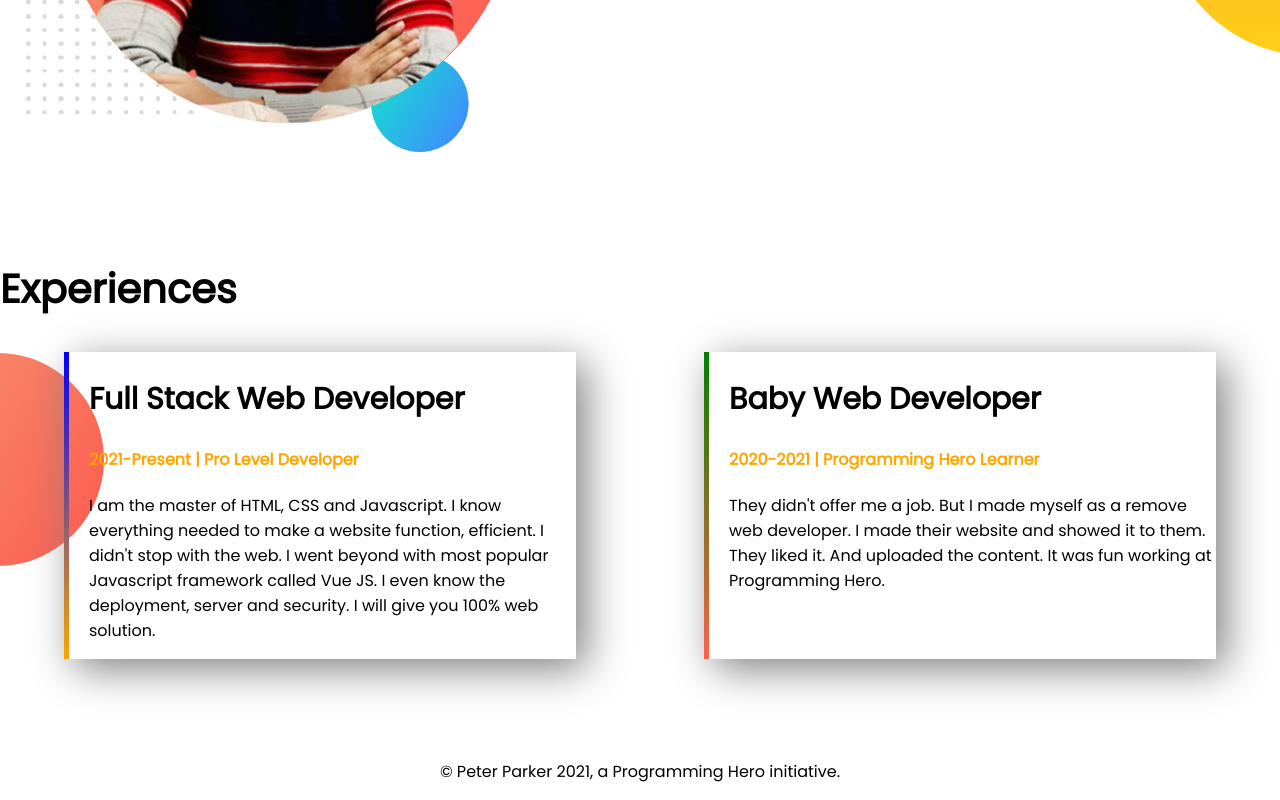
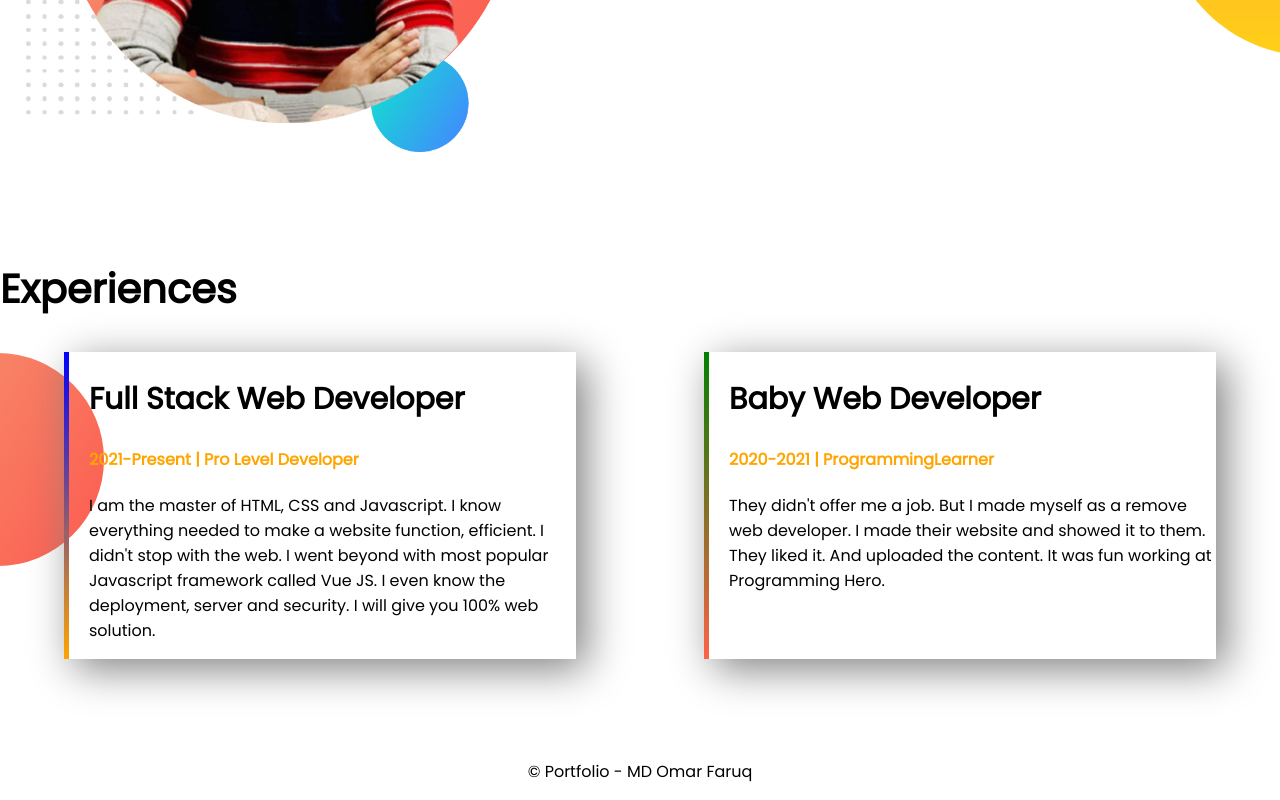
Before and after one commit to OmarFaruqJibon/Portfolio, a plain HTML site: page index.html in a window 1280 px wide. Shown: the part 959-1759 px from the top of the page. Drawn offline with Linux system fonts and the light colour scheme.

Commit message:
some changes

```diff
--- a/index.html
+++ b/index.html
@@ -67,7 +67,7 @@
 
                     <div id="baby-dev" class="exp-item">
                         <h2>Baby Web Developer</h2>
-                        <h4>2020-2021 | Programming Hero Learner</h4>
+                        <h4>2020-2021 | ProgrammingLearner</h4>
                         <p>They didn't offer me a job. But I made myself as a remove web developer. I made their website
                             and showed it to them. They liked it. And uploaded the content. It was fun working at
                             Programming Hero.</p>
@@ -76,7 +76,7 @@
     </section>
 
     <footer>
-        <p>© Peter Parker 2021, a Programming Hero initiative.</p>
+        <p>© Portfolio - MD Omar Faruq</p>
     </footer>
 
 </body>
```
Also changed, not shown: Restored/2019-09-27-19-59-25-196.jpg (deleted), Restored/2019-11-08-19-28-23-468.jpg (deleted), Restored/IMG_20191010_151126.jpg (deleted), Restored/IMG_20191014_121706.jpg (deleted), Restored/IMG_20191014_135632.jpg (deleted), Restored/IMG_20191122_220504.jpg (deleted), Restored/IMG_20200127_152134.jpg (deleted), Restored/IMG_20200206_161307.jpg (deleted), Restored/IMG_20210404_134939.jpg (deleted), 3 other files.
